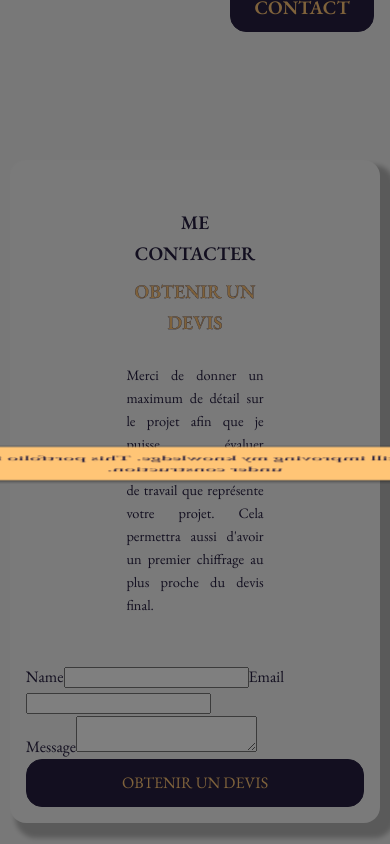
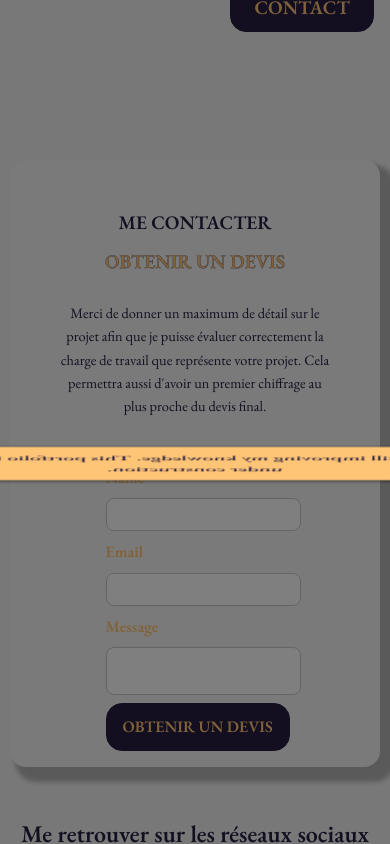
Before and after one commit to Ehdi23/portfolio, a Vue app: page /contact in a window 390 px wide. Shown: the top 844 px of the page. Built offline with nearby package versions, Linux system fonts and the light colour scheme; a web font is replaced by a local one.

Commit message:
improve css

```diff
--- a/src/components/TheContact.vue
+++ b/src/components/TheContact.vue
@@ -353,5 +353,64 @@ const sendEmail = () => {
   .contact {
     display: none;
   }
+
+  .submit {
+    cursor: pointer;
+    z-index: 99;
+  }
+
+  .btn-link div {
+    font-weight: 600;
+    font-size: 1rem;
+  }
+
+  .container-contact {
+    margin: 10rem auto 0;
+    width: 80%;
+    border-radius: 1rem;
+  }
+
+  .form-container {
+    display: flex;
+    flex-direction: column;
+    align-items: flex-start;
+    justify-content: flex-start;
+    padding-left: 1rem;
+  }
+
+  .form-group,
+  form {
+    display: flex;
+    flex-direction: column;
+    width: 100%;
+    align-items: start;
+    justify-content: center;
+  }
+
+  label {
+    font-size: 1rem;
+    color: var(--text-subtitle-color);
+    font-weight: 600;
+  }
+
+  input,
+  textarea {
+    width: 100%;
+    padding: 0.5rem;
+    margin: 0.5rem 0;
+    border-radius: 0.5rem;
+    border: 1px solid #ccc;
+    outline: none;
+    resize: none;
+  }
+
+  input:focus,
+  textarea:focus {
+    border: 1px solid var(--text-color);
+  }
+
+  .textarea {
+    width: 100%;
+  }
 }
 </style>
--- a/src/components/TheHero.vue
+++ b/src/components/TheHero.vue
@@ -227,7 +227,7 @@ onMounted(() => {
   }
 
   .hero-title {
-    width: 100%;
+    min-width: 24rem;
     font-size: 2.5rem;
     font-weight: 700;
   }
--- a/src/components/TheProject.vue
+++ b/src/components/TheProject.vue
@@ -1,6 +1,6 @@
 <template>
   <section class="services-section" id="services-section">
-    <div class="services-section__title">Mes Projets Professionnel</div>
+    <div class="services-section__title">Projets Pro</div>
     <div class="services-section__container">
       <div class="services-section__caption">
         <figure>
@@ -275,8 +275,9 @@ window.addEventListener("scroll", () => {
     margin-left: 0; /* Ajusté pour les écrans plus petits */
     display: flex;
     justify-content: center;
-    font-size: 1.5rem;
-    font-weight: 700;
+    font-size: 2.5rem;
+    font-weight: 600;
+    text-transform: uppercase;
   }
 
   .services-section__container {
--- a/src/views/ContactView.vue
+++ b/src/views/ContactView.vue
@@ -83,6 +83,20 @@ import TheFooter from "@/components/TheFooter.vue";
   -webkit-text-stroke: var(--text-color) 0.25px;
 }
 
+@media screen and (max-width: 640px) {
+  .intro-container__texts {
+    width: 100%;
+  }
+
+  #title-contact {
+    align-items: center;
+  }
+
+  #title-contact p {
+    text-align: center;
+  }
+}
+
 /* Styles pour les écrans entre 641px et 1024px */
 @media screen and (min-width: 641px) and (max-width: 1024px) {
   .intro-container {
```
